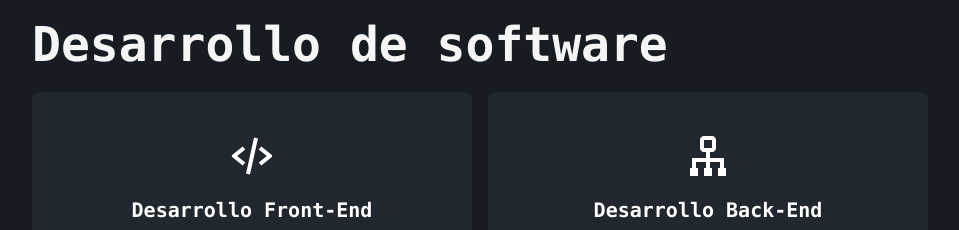
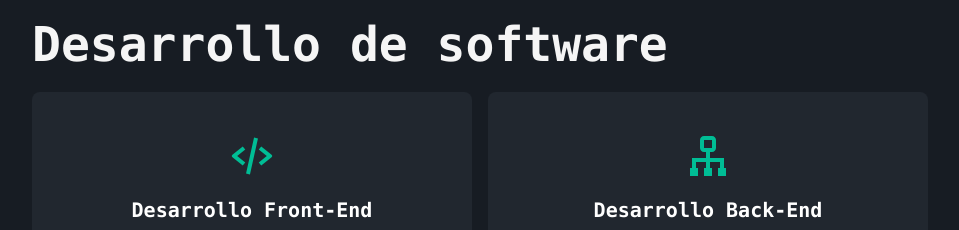
Before and after one commit to Dark-rambler/portafolio-2025, a React (Vite) app: page / in a window 1280 px wide. Shown: the part 824-1054 px from the top of the page, without its empty margins (160-1119 px from the left). Built offline with nearby package versions, Linux system fonts and the light colour scheme.

Commit message:
agreaga habilidades

```diff
--- a/src/components/sections/myServicesSection/myServices.tsx
+++ b/src/components/sections/myServicesSection/myServices.tsx
@@ -16,7 +16,7 @@ export default function MyServicesSection() {
         <div className="grid md:grid-cols-2 gap-4 mx-auto">
           <div className="bg-primary p-10 flex flex-col justify-center items-center rounded-lg">
             <span>
-              <IconSelect icon="frontend" className="fill-tertiary " />
+              <IconSelect icon="frontend" classNames="fill-tertiary " />
             </span>
             <h3 className="mt-4 font-bold text-xl  ">
               {t("myServices.frontEndTitle")}
@@ -27,7 +27,7 @@ export default function MyServicesSection() {
           </div>
           <div className="bg-primary p-10 flex flex-col justify-center items-center rounded-lg">
             <span>
-              <IconSelect icon="backend" className="fill-tertiary  " />
+              <IconSelect icon="backend" classNames="fill-tertiary  " />
             </span>
             <h3 className="mt-4 font-bold text-xl">
               {t("myServices.backEndTitle")}
```
